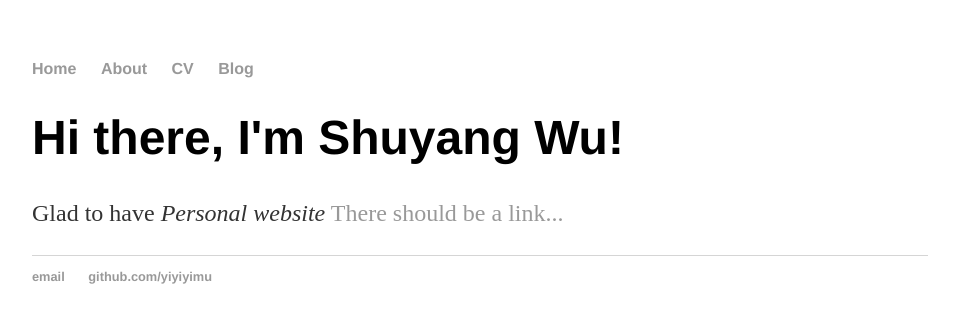
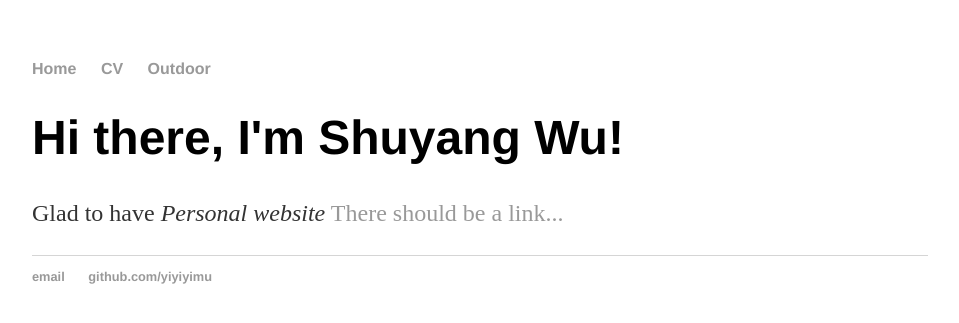
Before and after one commit to Yiyiyimu/yiyiyimu.github.io, a Jekyll site: the page built from index.html, in a window 1280 px wide. Shown: the top 323 px of the page, without its empty margins (160-1119 px from the left). Built offline with Jekyll 4.4.1, drawn with Linux system fonts in a browser that asks for light colours.

Commit message:
Update default.html

```diff
--- a/_layouts/default.html
+++ b/_layouts/default.html
@@ -9,9 +9,9 @@
 			<nav>
 	    		<ul>
 	        		<li><a href="/">Home</a></li>
-		        	<li><a href="/about">About</a></li>
+		        	<!-- <li><a href="/about">About</a></li> -->
 	        		<li><a href="/cv">CV</a></li>
-	        		<li><a href="/blog">Blog</a></li>
+	        		<li><a href="/outdoor">Outdoor</a></li>
 	    		</ul>
 			</nav>
 			<div class="container">
@@ -22,7 +22,7 @@
 			<footer>
 	    		<ul>
 	        		<li><a href="mailto:hankquinlanhub@gmail.com">email</a></li>
-	        		<li><a href="https://github.com/hankquinlan">github.com/yiyiyimu</a></li>
+	        		<li><a href="https://github.com/yiyiyimu">github.com/yiyiyimu</a></li>
 				</ul>
 			</footer>
 		</body>
```
